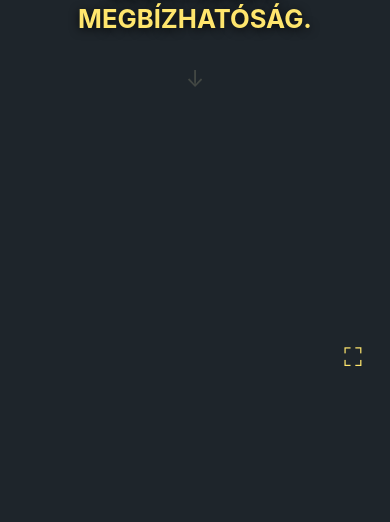
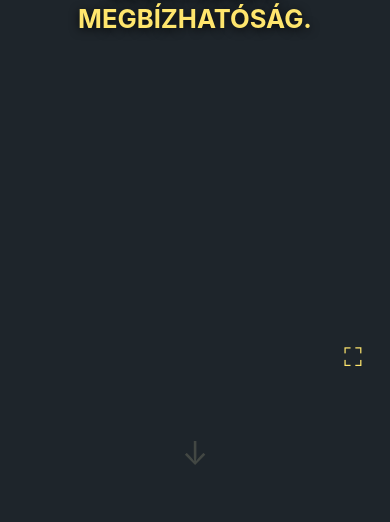
Before and after one commit to miluivits/shynee, a React (Vite) app in the folder client/: page /rolunk in a window 390 px wide. Shown: the part 148-670 px from the top of the page. Built offline with nearby package versions, Linux system fonts and the light colour scheme.

Commit message:
suckcock

```diff
--- a/client/src/pages/Rólunk.css
+++ b/client/src/pages/Rólunk.css
@@ -182,7 +182,8 @@
     margin-bottom: 0.5rem;
   }
   .scroll-indicator {
-    font-size: 1.4rem;
+    font-size: 2rem;
+    margin-top: 370px;
   }
 
   /* Kontrol gombok közelebb a videó aljához */
```
